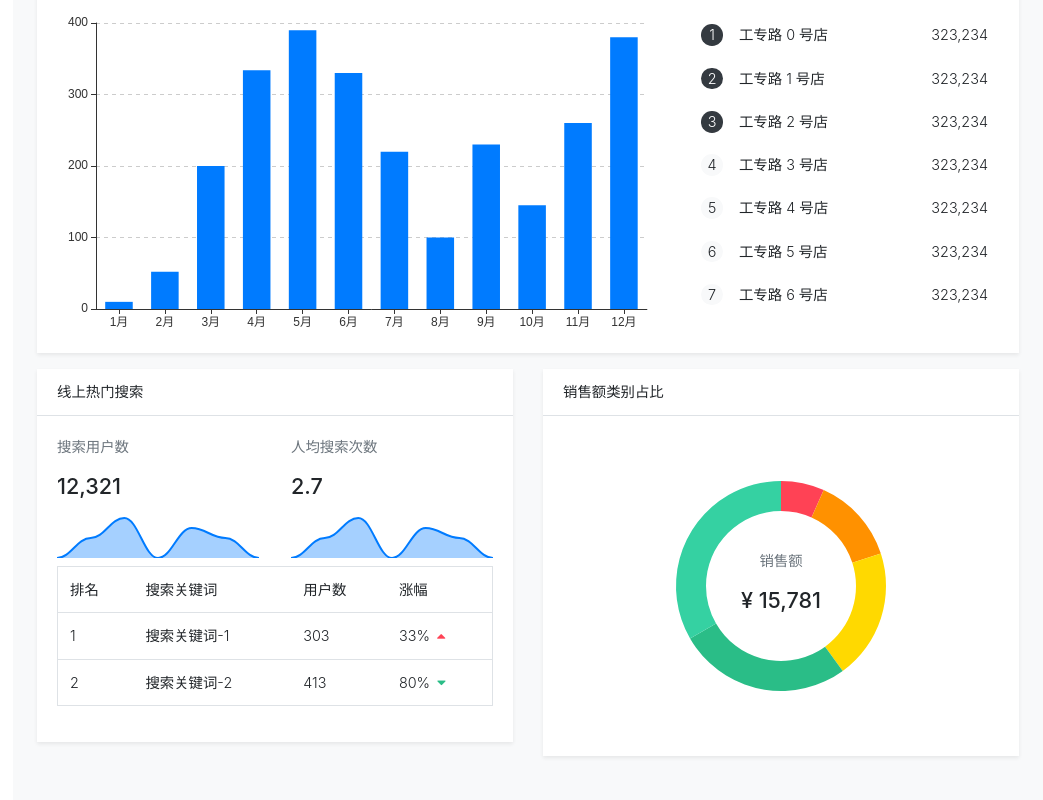
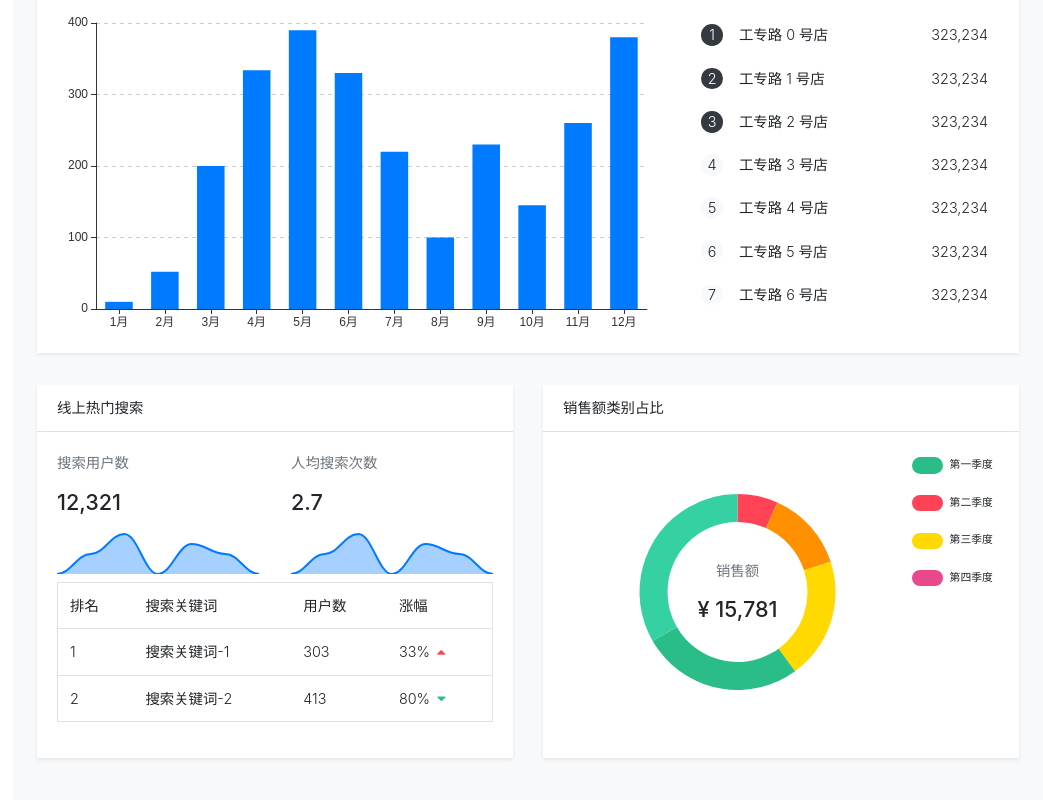
Before and after one commit to cool1024/ng-tui, an Angular app in the folder example/: page /dashboard/home in a window 1280 px wide. Shown: the part 452-1252 px from the top of the page, without its empty margins (237-1280 px from the left). Built offline with nearby package versions, Linux system fonts and the light colour scheme.

Commit message:
update home page

```diff
--- a/example/src/app/modules/dashboard/pages/home/home.component.html
+++ b/example/src/app/modules/dashboard/pages/home/home.component.html
@@ -80,7 +80,7 @@
             <ul class="p-0 m-0" style="list-style: none;line-height: 3;">
                 <li class="d-flex justify-content-between">
                     <div>
-                        <span class="badge-circle badge-dark badge-circle badge-light mr-3">1</span>
+                        <span class="badge-dark badge-circle badge-light mr-3">1</span>
                         <span class="mr-5">工专路 0 号店</span>
                     </div>
                     <span>323,234</span>
@@ -131,7 +131,7 @@
         </div>
     </div>
 </div>
-<div class="row p-2 mt-2">
+<div class="row p-2 mt-4">
     <div class="col-xl-6 mb-4">
         <div class="card">
             <div class="card-header border-bottom">线上热门搜索</div>
@@ -186,14 +186,34 @@
     <div class="col-xl-6 mb-4">
         <div class="card h-100">
             <div class="card-header border-bottom">销售额类别占比</div>
-            <div class="card-body flex-grow-1 position-relative">
-                <div class="position-absolute h-100 w-100 top left d-flex align-items-center">
-                    <div class="w-100 text-center">
-                        <p class="text-secondary">销售额</p>
-                        <h4>¥ 15,781</h4>
+            <div class="card-body flex-grow-1 d-flex">
+                <div class="position-relative flex-grow-1">
+                    <div class="position-absolute h-100 w-100 top left d-flex align-items-center">
+                        <div class="w-100 text-center">
+                            <p class="text-secondary">销售额</p>
+                            <h4>¥ 15,781</h4>
+                        </div>
                     </div>
+                    <div tsEchart [option]="optionPie" resize="true" style="height:280px;width:100%;"></div>
                 </div>
-                <div tsEchart [option]="optionPie" resize="true" style="height:300px;width:100%;"></div>
+                <div class="flex-shrink-0">
+                    <p>
+                        <span class="badge badge-pill badge-success">&nbsp;&nbsp;&nbsp;&nbsp;&nbsp;&nbsp;</span>
+                        <span class="badge badge-pill">第一季度</span>
+                    </p>
+                    <p>
+                        <span class="badge badge-pill badge-danger">&nbsp;&nbsp;&nbsp;&nbsp;&nbsp;&nbsp;</span>
+                        <span class="badge badge-pill">第二季度</span>
+                    </p>
+                    <p>
+                        <span class="badge badge-pill badge-warning">&nbsp;&nbsp;&nbsp;&nbsp;&nbsp;&nbsp;</span>
+                        <span class="badge badge-pill">第三季度</span>
+                    </p>
+                    <p>
+                        <span class="badge badge-pill badge-pink">&nbsp;&nbsp;&nbsp;&nbsp;&nbsp;&nbsp;</span>
+                        <span class="badge badge-pill">第四季度</span>
+                    </p>
+                </div>
             </div>
         </div>
     </div>
--- a/example/src/app/modules/dashboard/pages/home/home.component.ts
+++ b/example/src/app/modules/dashboard/pages/home/home.component.ts
@@ -1,7 +1,7 @@
 /**
- * 请编写页面文件说明
+ * Home page
  *
- * @author 填写作者
+ * @author cool1024
  * @file   home.component.ts
  * @date   2018-8-1 15:23:36
  */
```
Also changed, not shown: example/package.json (+13 -13 lines), 1 other file (tests, documents, lock files or other folders).
